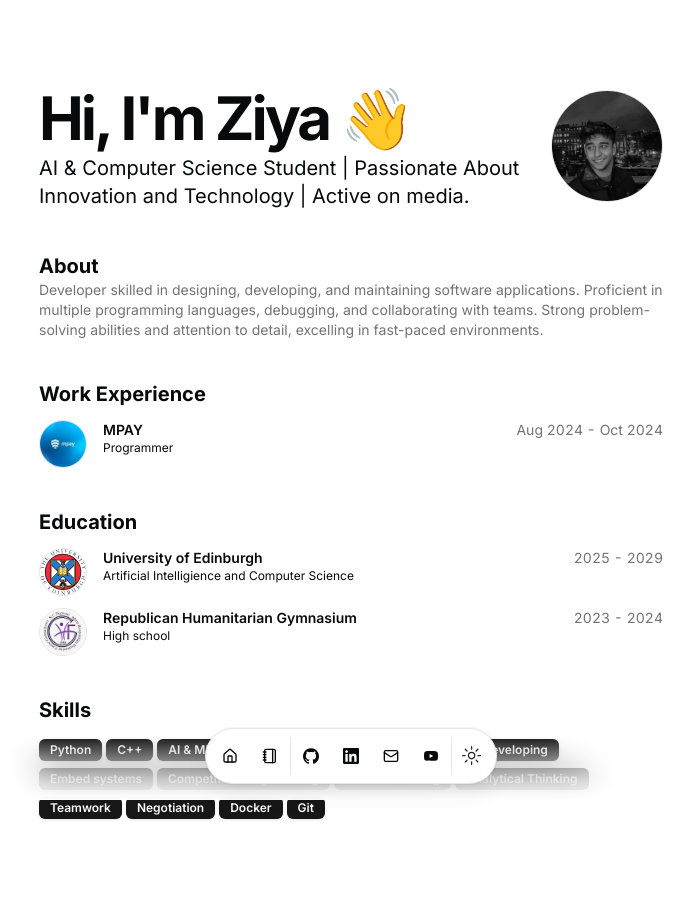
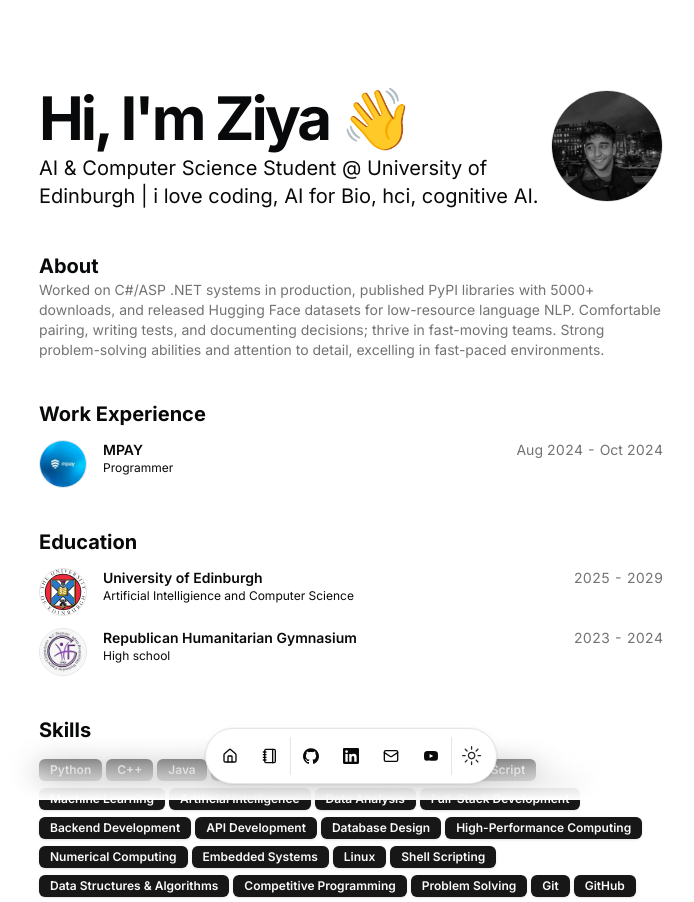
Before and after one commit to zmmmdf/portfolio, a Next.js app: page / in a window 1280 px wide. Shown: the top 902 px of the page, without its empty margins (289-983 px from the left). Built offline with nearby package versions, Linux system fonts and the light colour scheme.

Commit message:
Update resume.tsx

```diff
--- a/src/data/resume.tsx
+++ b/src/data/resume.tsx
@@ -4,29 +4,54 @@ import { HomeIcon, NotebookIcon } from "lucide-react";
 export const DATA = {
   name: "Ziya Mammadov",
   initials: "ZM",
-  url: "https://mziya.xyz",
-  location: "Baku, Azerbaijan",
-  locationLink: "https://www.google.com/maps/place/baku",
+  url: "https://ziyamammadov.me",
+  location: "Edinburgh, UK",
+  locationLink: "https://www.google.com/maps/place/edinburgh",
   description:
-    "AI & Computer Science Student | Passionate About Innovation and Technology | Active on media.",
+    "AI & Computer Science Student @ University of Edinburgh | i love coding, AI for Bio, hci, cognitive AI.",
   summary:
-    "Developer skilled in designing, developing, and maintaining software applications. Proficient in multiple programming languages, debugging, and collaborating with teams. Strong problem-solving abilities and attention to detail, excelling in fast-paced environments.",
+    "Worked on C#/ASP .NET systems in production, published PyPI libraries with 5000+ downloads, and released Hugging Face datasets for low-resource language NLP. Comfortable pairing, writing tests, and documenting decisions; thrive in fast-moving teams. Strong problem-solving abilities and attention to detail, excelling in fast-paced environments.",
   avatarUrl: "/me.jpg",
   skills: [
     "Python",
     "C++",
-    "AI & ML (Beginner)",
+    "Java",
     "Haskell",
     "FORTRAN",
-    "Web developing",
-    "Embed systems",
+    "JavaScript",
+    "TypeScript",
+
+    "Machine Learning",
+    "Artificial Intelligence",
+    "Data Analysis",
+
+    "Full-Stack Development",
+    "Backend Development",
+    "API Development",
+    "Database Design",
+
+    "High-Performance Computing",
+    "Numerical Computing",
+    "Embedded Systems",
+    "Linux",
+    "Shell Scripting",
+
+    "Data Structures & Algorithms",
     "Competitive Programming",
     "Problem Solving",
+
+    "Git",
+    "GitHub",
+    "Docker",
+    "CI/CD",
+    "Cloud Deployment",
+    "Vibe Coding",
+
     "Analytical Thinking",
     "Teamwork",
-    "Negotiation",
-    "Docker",
-    "Git",
+    "Leadership",
+    "Communication",
+    "Negotiation"
   ],
   navbar: [
     { href: "/", icon: HomeIcon, label: "Home" },
@@ -59,7 +84,7 @@ export const DATA = {
       },
       Youtube: {
         name: "Youtube",
-        url: "https://youtube.com/@zmmmdf",
+        url: "https://www.youtube.com/@ziyamamadov",
         icon: Icons.youtube,
         navbar: true,
       },
```
